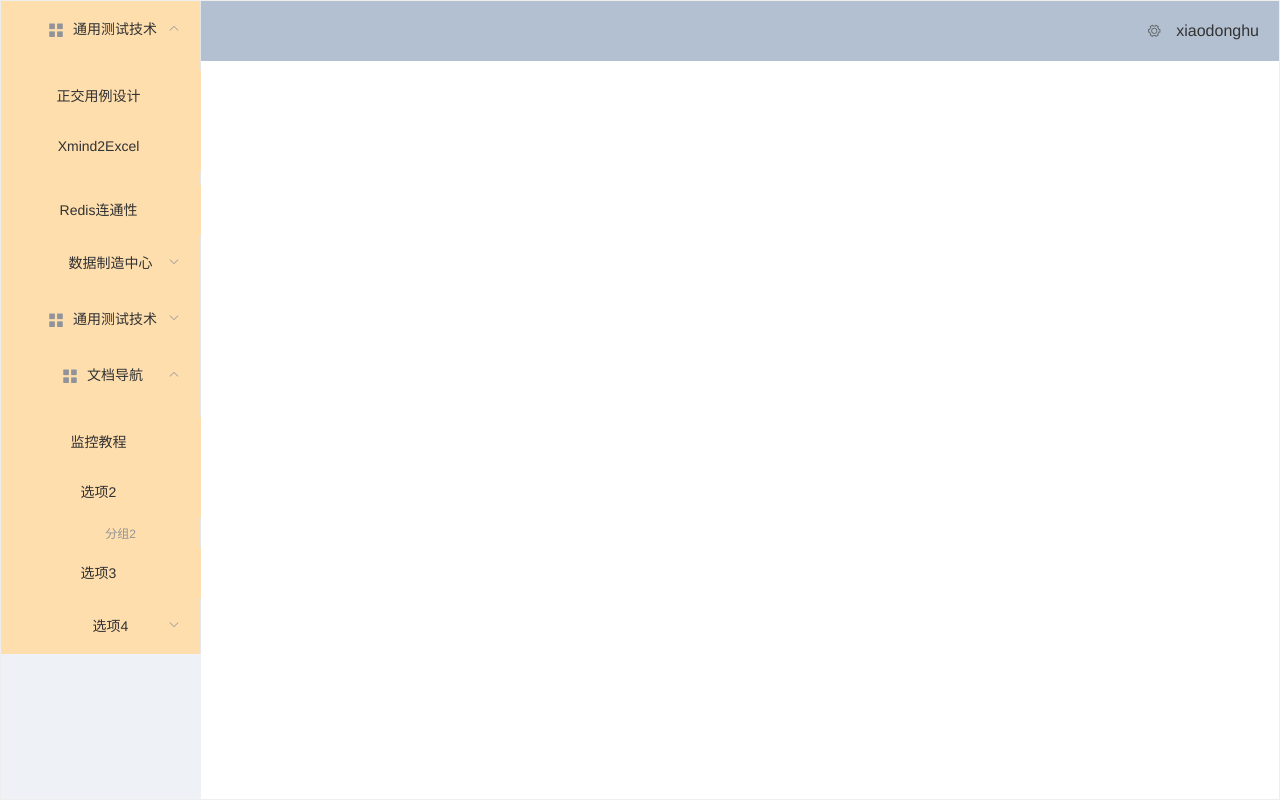
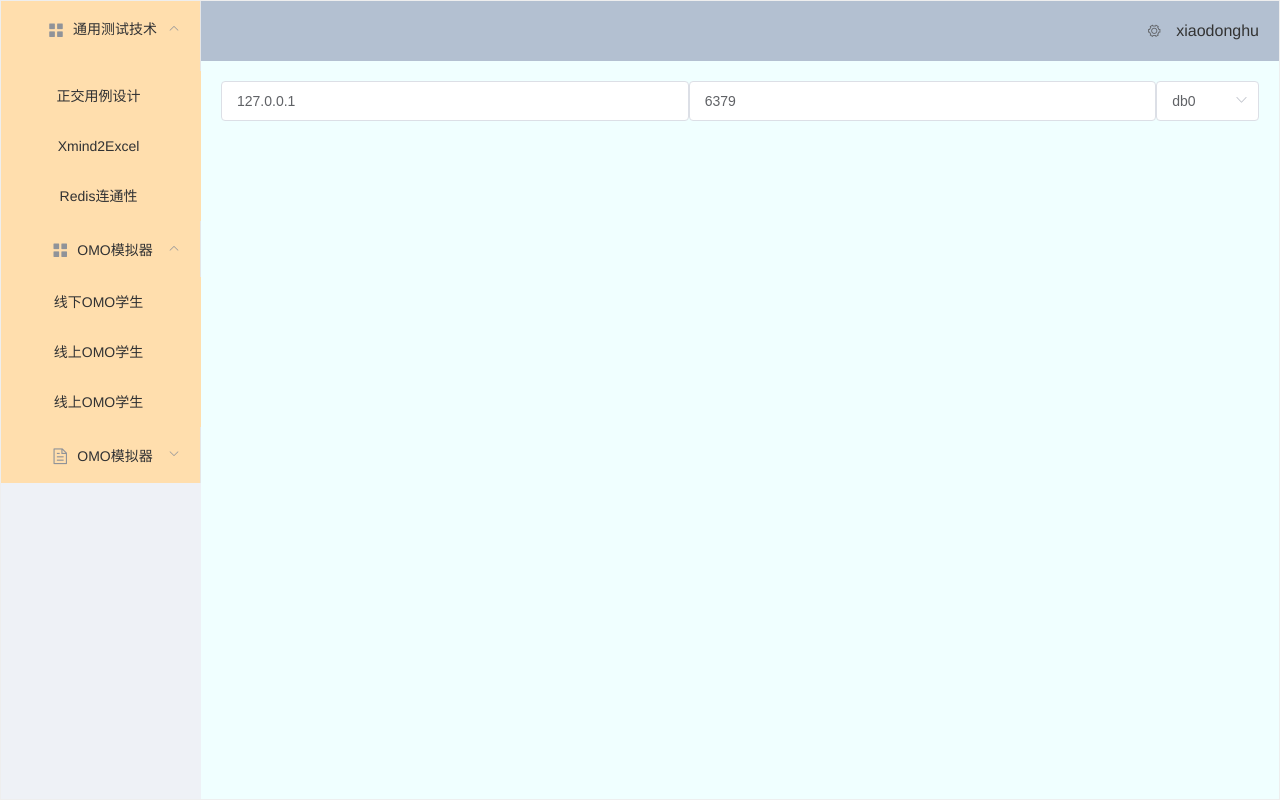
Before and after one commit to yukikaze1234/test_platform_fronted, a Vue app: page /redisOption in a window 1280 px wide. Built offline with nearby package versions, Linux system fonts and the light colour scheme; what mavon-editor would draw is missing.

Commit message:
add input for redis

```diff
--- a/src/components/Orthogonal.vue
+++ b/src/components/Orthogonal.vue
@@ -11,9 +11,10 @@
                     placeholder="请输入测试因子"
                     v-model="item.key">
             </el-input>
+
             <el-input
                     size="large"
-                    placeholder="请输入因子的水平，中间用'/'分割"
+                    placeholder="请输入因子的水平，中间的水平请用'/'分割，最后的不需要处理"
                     v-model="item.value">
             </el-input>
             <el-button type="danger" @click="delRow(index)">删除此行</el-button>
@@ -34,10 +35,10 @@
                                             placeholder="测试因子序号"
                                             :value="index2+1">
                                     </el-input>
-                                    <el-input
+                                    <el-input v-for="(value,key) in item2 " :key="key"
                                             size="large"
-                                            placeholder="测试因子序号"
-                                            :value="JSON.stringify(item2).replace(/{|}/g,'')">
+                                            placeholder="正交结果"
+                                            :value='JSON.stringify(key+":"+value).replace(/"/g,"")'>
                                     </el-input>
 
                                 </div>
@@ -59,15 +60,6 @@
                     {key:'打印人',value:'小胡/中胡/大胡'},
                 ],
                 resData:[
-                    // {'纸张规格': 'A1', '打印时间': '上午', '打印人': '小胡'},
-                    // {'纸张规格': 'B1', '打印时间': '中午', '打印人': '小胡'},
-                    // {'纸张规格': 'B2', '打印时间': '下午', '打印人': '小胡'},
-                    // {'纸张规格': 'B2', '打印时间': '中午', '打印人': '中胡'},
-                    // {'纸张规格': 'B1', '打印时间': '上午', '打印人': '中胡'},
-                    // {'纸张规格': 'A1', '打印时间': '下午', '打印人': '中胡'},
-                    // {'纸张规格': 'A1', '打印时间': '中午', '打印人': '大胡'},
-                    // {'纸张规格': 'B1', '打印时间': '下午', '打印人': '大胡'},
-                    // {'纸张规格': 'B2', '打印时间': '上午', '打印人': '大胡'}
                 ]
             }
         },
@@ -97,6 +89,7 @@
                     method:'post',
                     data:this.tableData
                 }).then(res=>{
+
                      this.resData= res.res
                     console.log(this.resData);
                 }).catch(error=>{
--- /dev/null
+++ b/src/components/redisComponents/RedisOption.vue
@@ -0,0 +1,109 @@
+<template>
+    <div>
+           <div class="connect-info">
+            <el-input
+              placeholder="请输入Ip"
+              v-model="this.defaultIp"
+              @input="changeIp($event)"
+              clearable
+            >
+            </el-input>
+
+            <el-input
+              placeholder="请输入端口"
+              v-model="this.defaultPort"
+               @input="changePort($event)"
+              clearable>
+            </el-input>
+
+
+             <el-select v-model="value" placeholder="请选择">
+                <el-option
+                  v-for="item in options"
+                  :key="item.value"
+                  :label="item.label"
+                  :value="item.value">
+                </el-option>
+            </el-select>
+           </div>
+
+    </div>
+</template>
+
+<script>
+    export default {
+        name: "RedisOption",
+        data(){
+            return{
+                defaultIp:'127.0.0.1',
+                defaultPort:'6379',
+                 options: [{
+                  value: '选项1',
+                  label: 'db0'
+                }, {
+                  value: '选项2',
+                  label: 'db1'
+                }, {
+                  value: '选项3',
+                  label: 'db2'
+                }, {
+                  value: '选项4',
+                  label: 'db3'
+                }, {
+                  value: '选项5',
+                  label: 'db4'
+                },
+                {
+                  value: '选项6',
+                  label: 'db5'
+                },{
+                  value: '选项7',
+                  label: 'db6'
+                },{
+                  value: '选项8',
+                  label: 'db7'
+                },{
+                  value: '选项9',
+                  label: 'db8'
+                },{
+                  value: '选项10',
+                  label: 'db9'
+                },{
+                  value: '选项11',
+                  label: 'db10'
+                },{
+                  value: '选项12',
+                  label: 'db11'
+                },{
+                  value: '选项13',
+                  label: 'db12'
+                },{
+                  value: '选项14',
+                  label: 'db13'
+                },{
+                  value: '选项15',
+                  label: 'db14'
+                },{
+                  value: '选项16',
+                  label: 'db15'
+                },
+                ],
+             value: '选项1'
+      }
+            },
+        methods:{
+            changeIp(e){
+                this.defaultIp = e
+            },
+            changePort(e){
+                this.defaultPort = e
+            }
+        }
+    }
+</script>
+
+<style scoped>
+.connect-info{
+    display: flex;
+}
+</style>
--- a/src/router.js
+++ b/src/router.js
@@ -4,6 +4,8 @@ import Router from 'vue-router'
 Vue.use(Router)
 const Orthogonal = ()=>import('components/Orthogonal')
 const Monitor = ()=>import('components/docsComponents/Monitor')
+const RedisOption = ()=>import('components/redisComponents/RedisOption')
+
 
 export default new Router({
   mode:"history",
@@ -23,5 +25,10 @@ export default new Router({
       name: 'monitor',
       component: Monitor
     },
+     {
+      path: '/redisOption',
+      name: 'redisOption',
+      component: RedisOption
+    },
   ]
 })
--- a/src/views/Home.vue
+++ b/src/views/Home.vue
@@ -1,53 +1,41 @@
 <template>
     <el-container style="height: 100%; border: 1px solid #eee">
         <el-aside width="200px" style="background-color: rgb(238, 241, 246)">
-    <el-menu router :default-openeds="['1', '3']" background-color="#FFDEAD" >
-      <el-submenu index="1" >
+            <el-menu router :default-openeds="['1', '3']" background-color="#FFDEAD">
+                <el-submenu index="1">
                     <template slot="title"><i class="el-icon-menu"></i>通用测试技术</template>
                     <el-menu-item-group>
                         <el-menu-item index="/orthogonal">正交用例设计</el-menu-item>
                         <el-menu-item index="1-2">Xmind2Excel</el-menu-item>
+                        <el-menu-item index="/redisOption">Redis连通性</el-menu-item>
                     </el-menu-item-group>
-        <el-menu-item-group >
-          <el-menu-item index="1-3">Redis连通性</el-menu-item>
-        </el-menu-item-group>
-        <el-submenu index="1-4">
-          <template slot="title">数据制造中心</template>
-          <el-menu-item index="1-4-1">数据类型1</el-menu-item>
-          <el-menu-item index="1-4-2">数据类型2</el-menu-item>
-          <el-menu-item index="1-4-3">数据类型3</el-menu-item>
                 </el-submenu>
+
+                <el-submenu index="3">
+                    <template slot="title">
+                        <i class="el-icon-menu"></i>
+                        <span>OMO模拟器</span>
+                    </template>
+
+                    <el-menu-item index="3-1">线下OMO学生</el-menu-item>
+
+                    <el-menu-item index="3-2">线上OMO学生</el-menu-item>
+                    <el-menu-item index="3-3">线上OMO学生</el-menu-item>
                 </el-submenu>
-      <el-submenu index="2">
-        <template slot="title"><i class="el-icon-menu"></i>通用测试技术</template>
-          <el-menu-item-group>
-                      <el-menu-item index="2-1">选项1</el-menu-item>
-          <el-menu-item index="2-2">选项2</el-menu-item>
-          </el-menu-item-group>
 
-        <el-menu-item-group title="分组2">
-          <el-menu-item index="2-3">选项3</el-menu-item>
-        </el-menu-item-group>
-        <el-submenu index="2-4">
-          <template slot="title">选项4</template>
-          <el-menu-item index="2-4-1">选项4-1</el-menu-item>
-        </el-submenu>
-      </el-submenu>
-      <el-submenu index="3">
-        <template slot="title"><i class="el-icon-menu"></i>文档导航</template>
-        <el-menu-item-group>
-          <el-menu-item index="/monitor">监控教程</el-menu-item>
-          <el-menu-item index="3-2">选项2</el-menu-item>
-        </el-menu-item-group>
-        <el-menu-item-group title="分组2">
-          <el-menu-item index="3-3">选项3</el-menu-item>
-        </el-menu-item-group>
-        <el-submenu index="3-4">
-          <template slot="title">选项4</template>
-          <el-menu-item index="3-4-1">选项4-1</el-menu-item>
-        </el-submenu>
+
+                <el-submenu index="4">
+                    <template slot="title">
+                        <i class="el-icon-document"></i>
+                        <span>OMO模拟器</span>
+                    </template>
+                    <el-menu-item index="4-1">线下OMO学生</el-menu-item>
+                    <el-menu-item index="4-2">线上OMO学生</el-menu-item>
+                    <el-menu-item index="4-3">线上OMO学生</el-menu-item>
                 </el-submenu>
             </el-menu>
+
+
         </el-aside>
 
         <el-container>
@@ -63,7 +51,7 @@
                 <span>xiaodonghu</span>
             </el-header>
 
-    <el-main>
+            <el-main style="background-color: #F0FFFF">
                 <router-view/>
             </el-main>
         </el-container>
@@ -80,11 +68,9 @@
 
     export default {
         name: 'home',
-  methods:{
-  },
+        methods: {},
         data() {
-      const item = {
-      };
+            const item = {};
             return {
                 tableData: Array(20).fill(item)
             }
```
Lines whose indentation alone changed are shown as unchanged.
